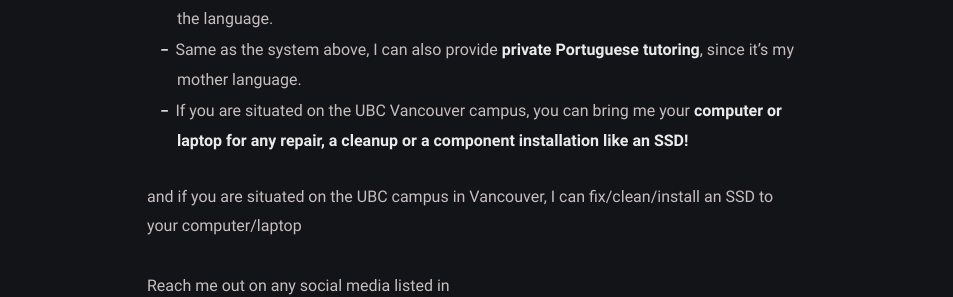
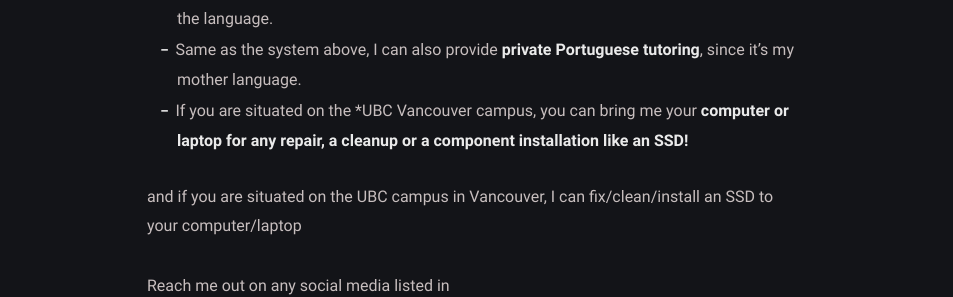
Before and after one commit to Pistachihen/pistachi.github.io, a Jekyll site: the page built from _posts/welcome-to-jekyll/2020-08-29-welcome-to-jekyll.md, in a window 1280 px wide. Shown: the part 543-840 px from the top of the page, without its empty margins (163-1116 px from the left). Built offline with Jekyll 4.4.1, drawn with Linux system fonts in a browser that asks for light colours.

```diff
--- a/_posts/welcome-to-jekyll/2020-08-29-welcome-to-jekyll.md
+++ b/_posts/welcome-to-jekyll/2020-08-29-welcome-to-jekyll.md
@@ -8,7 +8,7 @@ Hello, you must have clicked this wondering "services？ How can this part japan
 
 - Being fluent on the japanese language since the age of 12, I can give **private japanese tutoring** for any levels, the first class being *FREE!* and for newbies, promising fluency in Hiragana and Katakana in just two lessons! I used to be a teacher assistant for a local japa school for kids in brazil back then, so I'm experienced with teaching newcomers to the language.
 - Same as the system above, I can also provide **private Portuguese tutoring**, since it's my mother language.
-- If you are situated on the UBC Vancouver campus, you can bring me your **computer or laptop for any repair, a cleanup or a component installation like an SSD!**
+- If you are situated on the *UBC Vancouver campus, you can bring me your **computer or laptop for any repair, a cleanup or a component installation like an SSD!**
 
 and if you are situated on the UBC campus in Vancouver, I can fix/clean/install an SSD to your computer/laptop
 
```
